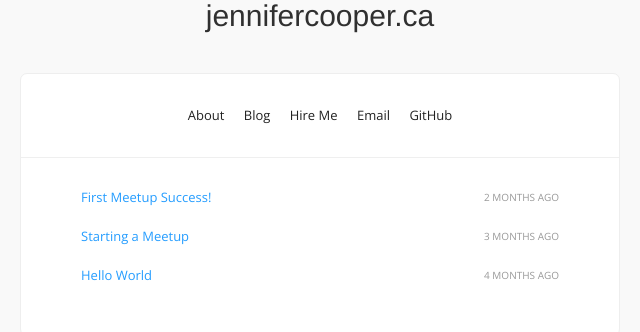
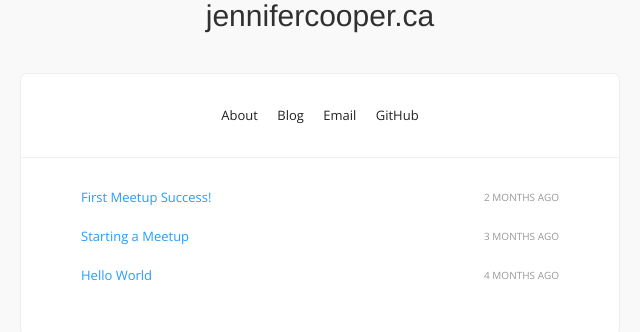
Before and after one commit to jenncoop/jenncoop.github.io, a Jekyll site: the page built from index.html, in a window 1280 px wide. Shown: the part 125-457 px from the top of the page, without its empty margins (320-960 px from the left). Built offline with Jekyll 4.4.1, drawn with Linux system fonts in a browser that asks for light colours; Markdown is read by kramdown in place of the engine named in the settings; comment, search, counter and statistics services are not loaded.

```diff
--- a/_config.yml
+++ b/_config.yml
@@ -12,8 +12,6 @@ links:
   - name:         Blog
     url:          http://jennifercooper.ca
     external:     true
-  - name:         Hire Me
-    url:          /hireme
   - name:         Email
     url:          mailto:cooper.jennl@gmail.com
     external:     true
```
Also changed, not shown: 6 other files.
